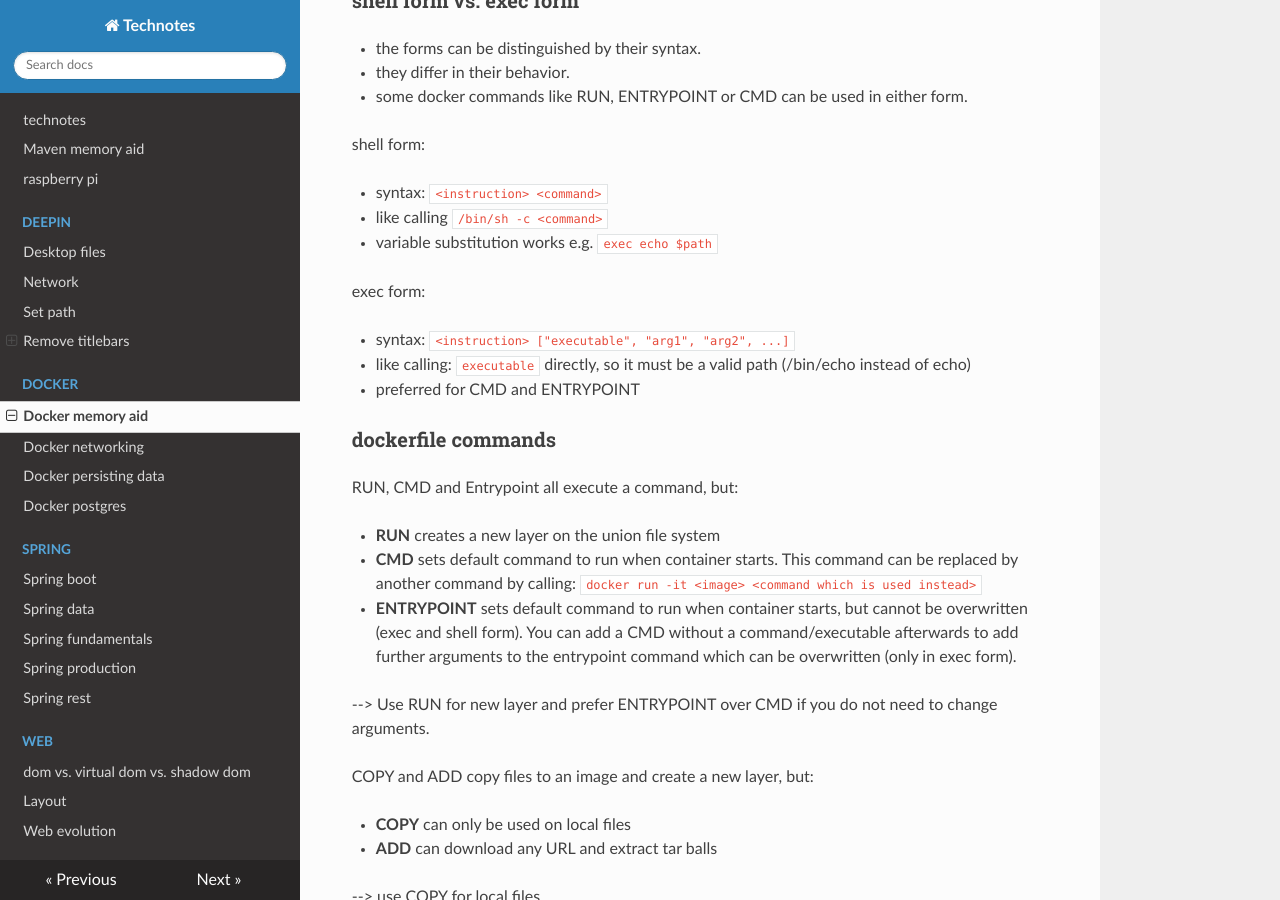
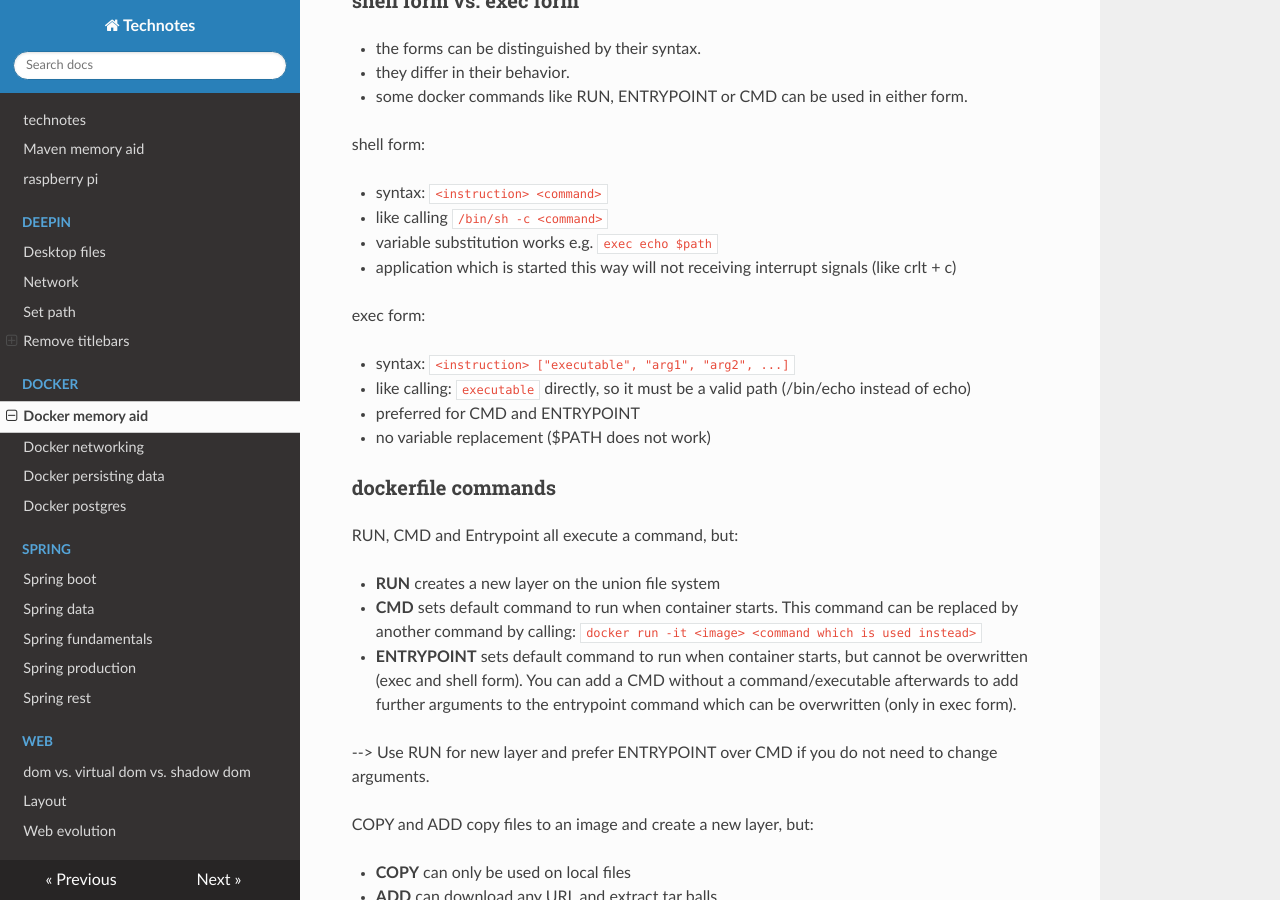
Before and after one commit to organicaudio/useful-code-snippets2, an MkDocs documentation site: the page built from docs/docker/docker-memory-aid.md, in a window 1280 px wide and 900 px high, scrolled down 1436 px. Built offline with MkDocs 1.6.1, drawn with Linux system fonts in a browser that asks for light colours; nearby versions of some CDN libraries.

Commit message:
add info on shell and exec form

```diff
--- a/docs/docker/docker-memory-aid.md
+++ b/docs/docker/docker-memory-aid.md
@@ -61,12 +61,14 @@ shell form:
 - syntax: `<instruction> <command>`
 - like calling `/bin/sh -c <command>`
 - variable substitution works e.g. `exec echo $path`
+- application which is started this way will not receiving interrupt signals (like crlt + c)
 
 exec form:
 
 - syntax: `<instruction> ["executable", "arg1", "arg2", ...]`
 - like calling: `executable` directly, so it must be a valid path (/bin/echo instead of echo)
 - preferred for CMD and ENTRYPOINT
+- no variable replacement ($PATH does not work)
 
 ### dockerfile commands
 
```
